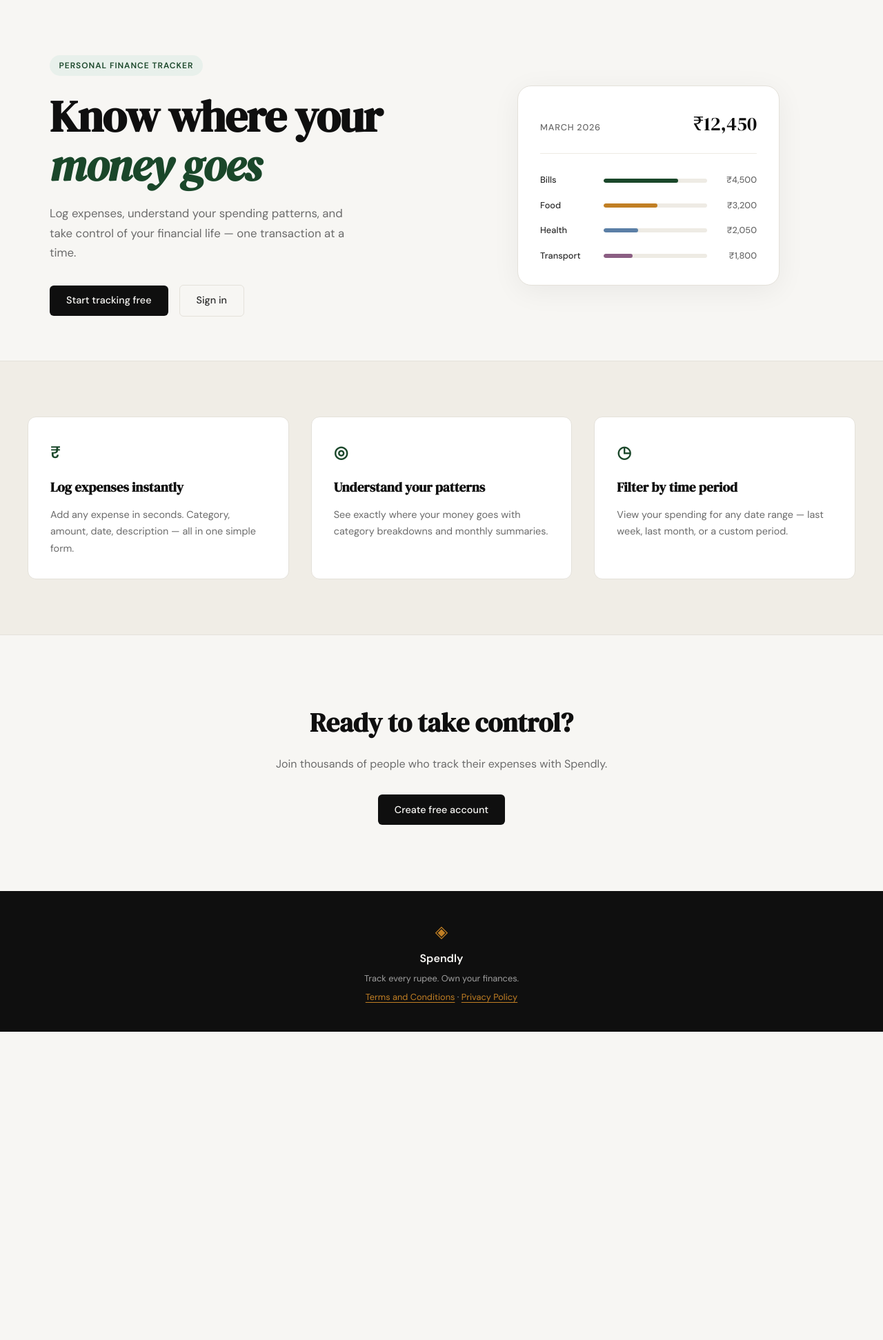
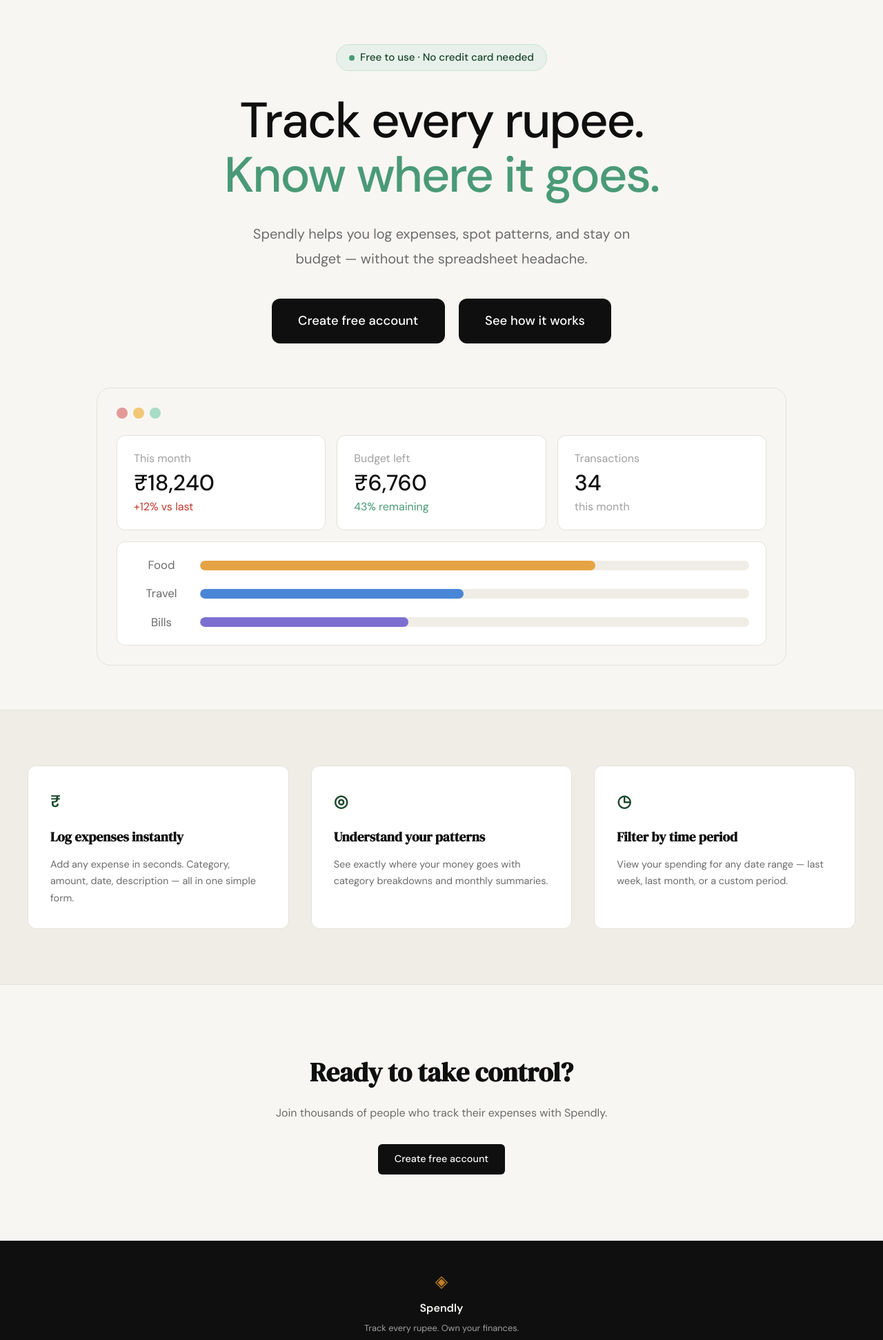
Before and after one commit to AadiDecoder/spendly, a Flask app: page / in a window 1280 px wide. Shown: the part 61-2004 px from the top of the page at 69% size. Before the commit the page ends 1557 px from the top, so only its background shows below. Run offline with Flask 3, Linux system fonts and the light colour scheme.

Commit message:
Landing: modified as per new figma the hero section
Co-Authored-By: Claude Sonnet 5.5 <noreply@anthropic.com>

```diff
--- a/prompt/LandingPage.txt
+++ b/prompt/LandingPage.txt
@@ -30,3 +30,7 @@ Include sections
 4: use theme as its been used in the project
 
 git commit -m "landing: Added Privacy page"
+
+I have attached the screenshot of my new modified spendly hero section design.
+
+Modify only the hero section in @templates/landing.html page and @static/css/landing.css , to match the image alignment correct and do not touch any other part
--- a/static/css/style.css
+++ b/static/css/style.css
@@ -124,137 +124,186 @@ a { color: inherit; text-decoration: none; }
 /* ------------------------------------------------------------------ */
 
 .hero {
-    padding: 5rem 2rem 4rem;
-    display: grid;
-    grid-template-columns: 1fr 1fr;
-    gap: 4rem;
-    align-items: center;
+    padding: 4rem 2rem 4rem;
     max-width: var(--max-width);
+    margin: 0 auto;
+    text-align: center;
+}
+
+.hero-inner {
+    max-width: 760px;
     margin: 0 auto;
 }
 
 .hero-badge {
-    display: inline-block;
+    display: inline-flex;
+    align-items: center;
+    gap: 0.5rem;
     background: var(--accent-light);
     color: var(--accent);
-    font-size: 0.75rem;
-    font-weight: 600;
-    letter-spacing: 0.08em;
-    text-transform: uppercase;
-    padding: 0.35rem 0.85rem;
+    border: 1px solid #c9e3d3;
+    font-size: 0.95rem;
+    font-weight: 500;
+    padding: 0.4rem 1.1rem;
     border-radius: 999px;
-    margin-bottom: 1.5rem;
+    margin-bottom: 2rem;
+}
+
+.hero-badge-dot {
+    width: 8px;
+    height: 8px;
+    border-radius: 50%;
+    background: #4a9a77;
 }
 
 .hero-title {
-    font-family: var(--font-display);
-    font-size: clamp(2.5rem, 5vw, 4rem);
+    font-family: var(--font-body);
+    font-size: clamp(2.5rem, 6vw, 4.5rem);
+    font-weight: 500;
     line-height: 1.1;
-    letter-spacing: -0.02em;
+    letter-spacing: -0.03em;
     color: var(--ink);
-    margin-bottom: 1.25rem;
+    margin-bottom: 1.75rem;
 }
 
 .hero-title em {
-    font-style: italic;
-    color: var(--accent);
+    font-style: normal;
+    color: #4a9a77;
 }
 
 .hero-subtitle {
-    font-size: 1.05rem;
+    font-size: 1.25rem;
     color: var(--ink-muted);
-    line-height: 1.7;
-    max-width: 460px;
-    margin-bottom: 2rem;
+    line-height: 1.8;
+    max-width: 600px;
+    margin: 0 auto 2.5rem;
 }
 
 .hero-actions {
     display: flex;
-    gap: 1rem;
+    gap: 1.25rem;
     align-items: center;
+    justify-content: center;
+    flex-wrap: wrap;
 }
+
+.hero-actions .btn-primary,
+.hero-actions .btn-ghost {
+    background: var(--ink);
+    color: #fff;
+    border: none;
+    padding: 1.1rem 2.4rem;
+    border-radius: var(--radius-md);
+    font-size: 1.15rem;
+    font-weight: 500;
+}
+
+.hero-actions .btn-primary:hover,
+.hero-actions .btn-ghost:hover { background: var(--accent); color: #fff; }
 
 /* ------------------------------------------------------------------ */
 /* Mock card (hero visual)                                             */
 /* ------------------------------------------------------------------ */
 
 .hero-visual {
-    display: flex;
-    justify-content: center;
+    max-width: 1000px;
+    margin: 4rem auto 0;
 }
 
 .mock-card {
+    background: var(--paper);
+    border: 1px solid var(--border);
+    border-radius: var(--radius-lg);
+    padding: 1.75rem;
+    text-align: left;
+}
+
+.mock-dots {
+    display: flex;
+    gap: 0.5rem;
+    margin-bottom: 1.5rem;
+}
+
+.mock-dot { width: 16px; height: 16px; border-radius: 50%; }
+.mock-dot-red { background: #e29a98; }
+.mock-dot-yellow { background: #f1c878; }
+.mock-dot-green { background: #a8dcc6; }
+
+.mock-stats {
+    display: grid;
+    grid-template-columns: repeat(3, 1fr);
+    gap: 1rem;
+    margin-bottom: 1rem;
+}
+
+.mock-stat {
+    display: flex;
+    flex-direction: column;
     background: var(--paper-card);
     border: 1px solid var(--border);
-    border-radius: var(--radius-lg);
-    padding: 2rem;
-    width: 100%;
-    max-width: 380px;
-    box-shadow: 0 8px 40px rgba(0,0,0,0.06);
+    border-radius: var(--radius-md);
+    padding: 1.25rem 1.5rem;
 }
 
-.mock-card-header {
-    display: flex;
-    justify-content: space-between;
-    align-items: baseline;
-    margin-bottom: 1.75rem;
-    padding-bottom: 1.25rem;
-    border-bottom: 1px solid var(--border-soft);
+.mock-stat-label {
+    font-size: 1rem;
+    color: var(--ink-faint);
 }
 
-.mock-label {
-    font-size: 0.8rem;
+.mock-stat-value {
+    font-size: 2rem;
     font-weight: 500;
-    color: var(--ink-muted);
-    text-transform: uppercase;
-    letter-spacing: 0.06em;
+    color: var(--ink);
+    line-height: 1.4;
 }
 
-.mock-total {
-    font-family: var(--font-display);
-    font-size: 1.75rem;
-    color: var(--ink);
+.mock-stat-note {
+    font-size: 1rem;
+    color: var(--ink-faint);
 }
 
-.mock-bars { display: flex; flex-direction: column; gap: 1rem; }
+.mock-stat-down { color: var(--danger); }
+.mock-stat-up { color: #4a9a77; }
+
+.mock-bars {
+    display: flex;
+    flex-direction: column;
+    gap: 0.9rem;
+    background: var(--paper-card);
+    border: 1px solid var(--border);
+    border-radius: var(--radius-md);
+    padding: 1.25rem 1.5rem;
+}
 
 .mock-bar-row {
     display: grid;
-    grid-template-columns: 80px 1fr 60px;
+    grid-template-columns: 80px 1fr;
     align-items: center;
-    gap: 0.75rem;
+    gap: 1rem;
 }
 
 .mock-cat {
-    font-size: 0.8rem;
-    font-weight: 500;
-    color: var(--ink-soft);
+    font-size: 1.05rem;
+    color: var(--ink-muted);
+    text-align: center;
 }
 
 .mock-bar-track {
-    height: 6px;
-    background: var(--border-soft);
+    height: 14px;
+    background: var(--paper-warm);
     border-radius: 999px;
     overflow: hidden;
 }
 
 .mock-bar {
     height: 100%;
-    background: var(--accent);
     border-radius: 999px;
     transition: width 0.6s ease;
 }
 
-.mock-bar-2 { background: var(--accent-2); }
-.mock-bar-3 { background: #5b7fa6; }
-.mock-bar-4 { background: #8b5e83; }
-
-.mock-amt {
-    font-size: 0.8rem;
-    font-weight: 500;
-    color: var(--ink-muted);
-    text-align: right;
-}
+.mock-bar-2 { background: #e5a343; }
+.mock-bar-3 { background: #4a86d6; }
+.mock-bar-4 { background: #7d6fd0; }
 
 /* ------------------------------------------------------------------ */
 /* Buttons                                                             */
@@ -563,14 +612,7 @@ a { color: inherit; text-decoration: none; }
 /* ------------------------------------------------------------------ */
 
 @media (max-width: 900px) {
-    .hero {
-        grid-template-columns: 1fr;
-        text-align: center;
-    }
-
-    .hero-subtitle { max-width: 100%; }
-    .hero-actions { justify-content: center; }
-    .hero-visual { display: none; }
+    .mock-stats { grid-template-columns: 1fr; }
 
     .features-inner { grid-template-columns: 1fr; }
 }
@@ -578,4 +620,6 @@ a { color: inherit; text-decoration: none; }
 @media (max-width: 600px) {
     .nav-links a:not(.nav-cta) { display: none; }
     .hero { padding: 3rem 1rem 2rem; }
+    .hero-subtitle { font-size: 1.05rem; }
+    .mock-bar-row { grid-template-columns: 56px 1fr; }
 }
--- a/templates/landing.html
+++ b/templates/landing.html
@@ -6,55 +6,62 @@
 
 <section class="hero">
     <div class="hero-inner">
-        <div class="hero-badge">Personal Finance Tracker</div>
+        <div class="hero-badge"><span class="hero-badge-dot"></span>Free to use · No credit card needed</div>
         <h1 class="hero-title">
-            Know where your<br>
-            <em>money goes</em>
+            Track every rupee.<br>
+            <em>Know where it goes.</em>
         </h1>
         <p class="hero-subtitle">
-            Log expenses, understand your spending patterns,
-            and take control of your financial life —
-            one transaction at a time.
+            Spendly helps you log expenses, spot patterns, and stay
+            on budget — without the spreadsheet headache.
         </p>
         <div class="hero-actions">
-            <a href="{{ url_for('register') }}" class="btn-primary">Start tracking free</a>
-            <a href="{{ url_for('login') }}" class="btn-ghost">Sign in</a>
+            <a href="{{ url_for('register') }}" class="btn-primary">Create free account</a>
+            <a href="#" class="btn-ghost">See how it works</a>
         </div>
     </div>
     <div class="hero-visual">
         <div class="mock-card">
-            <div class="mock-card-header">
-                <span class="mock-label">March 2026</span>
-                <span class="mock-total">₹12,450</span>
+            <div class="mock-dots">
+                <span class="mock-dot mock-dot-red"></span>
+                <span class="mock-dot mock-dot-yellow"></span>
+                <span class="mock-dot mock-dot-green"></span>
+            </div>
+            <div class="mock-stats">
+                <div class="mock-stat">
+                    <span class="mock-stat-label">This month</span>
+                    <span class="mock-stat-value">₹18,240</span>
+                    <span class="mock-stat-note mock-stat-down">+12% vs last</span>
+                </div>
+                <div class="mock-stat">
+                    <span class="mock-stat-label">Budget left</span>
+                    <span class="mock-stat-value">₹6,760</span>
+                    <span class="mock-stat-note mock-stat-up">43% remaining</span>
+                </div>
+                <div class="mock-stat">
+                    <span class="mock-stat-label">Transactions</span>
+                    <span class="mock-stat-value">34</span>
+                    <span class="mock-stat-note">this month</span>
+                </div>
             </div>
             <div class="mock-bars">
                 <div class="mock-bar-row">
+                    <span class="mock-cat">Food</span>
+                    <div class="mock-bar-track">
+                        <div class="mock-bar mock-bar-2" style="width: 72%"></div>
+                    </div>
+                </div>
+                <div class="mock-bar-row">
+                    <span class="mock-cat">Travel</span>
+                    <div class="mock-bar-track">
+                        <div class="mock-bar mock-bar-3" style="width: 48%"></div>
+                    </div>
+                </div>
+                <div class="mock-bar-row">
                     <span class="mock-cat">Bills</span>
                     <div class="mock-bar-track">
-                        <div class="mock-bar" style="width: 72%"></div>
+                        <div class="mock-bar mock-bar-4" style="width: 38%"></div>
                     </div>
-                    <span class="mock-amt">₹4,500</span>
-                </div>
-                <div class="mock-bar-row">
-                    <span class="mock-cat">Food</span>
-                    <div class="mock-bar-track">
-                        <div class="mock-bar mock-bar-2" style="width: 52%"></div>
-                    </div>
-                    <span class="mock-amt">₹3,200</span>
-                </div>
-                <div class="mock-bar-row">
-                    <span class="mock-cat">Health</span>
-                    <div class="mock-bar-track">
-                        <div class="mock-bar mock-bar-3" style="width: 33%"></div>
-                    </div>
-                    <span class="mock-amt">₹2,050</span>
-                </div>
-                <div class="mock-bar-row">
-                    <span class="mock-cat">Transport</span>
-                    <div class="mock-bar-track">
-                        <div class="mock-bar mock-bar-4" style="width: 28%"></div>
-                    </div>
-                    <span class="mock-amt">₹1,800</span>
                 </div>
             </div>
         </div>
```
